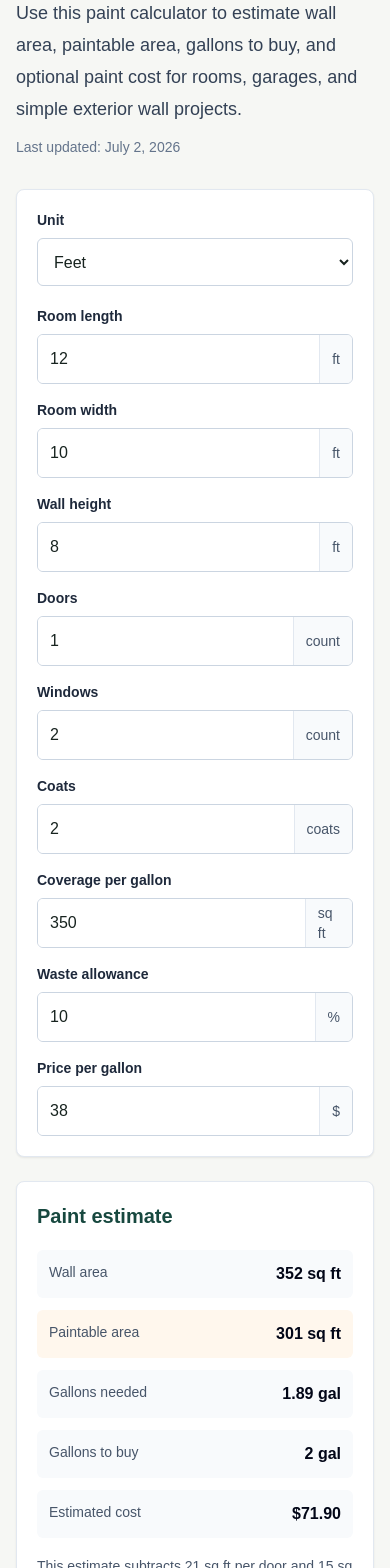
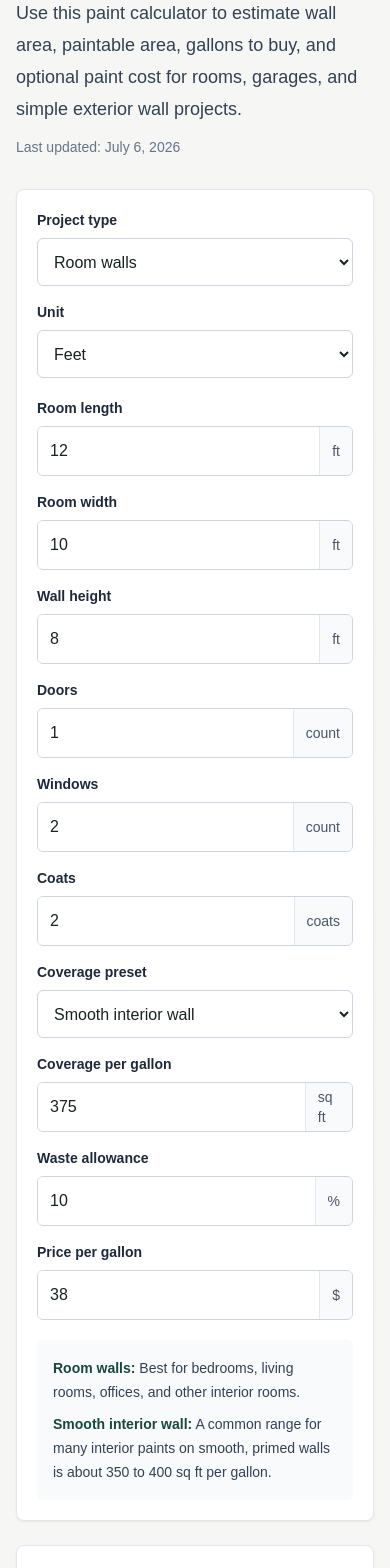
Before and after one commit to jazfox-cloud/YardAndHomeCalc, a Next.js app: page /paint-calculator in a window 390 px wide. Shown: the part 240-1808 px from the top of the page. Built offline with nearby package versions, Linux system fonts and the light colour scheme.

Commit message:
Enhance calculator guidance from GSC signals

```diff
--- a/app/concrete-calculator/page.tsx
+++ b/app/concrete-calculator/page.tsx
@@ -27,6 +27,10 @@ const faqs: FAQItem[] = [
   {
     question: "When should I order ready-mix instead of bags?",
     answer: "Bagged concrete can work for small projects. Larger slabs may be easier and more consistent with ready-mix delivery."
+  },
+  {
+    question: "Does this concrete calculator include delivery cost?",
+    answer: "No. The optional cost field estimates material cost by cubic yard only. Ready-mix delivery, short-load fees, tools, reinforcement, base material, and labor are not included."
   }
 ];
 
@@ -48,7 +52,7 @@ export default function ConcreteCalculatorPage() {
       <CalculatorIntro
         description="Use this concrete calculator to estimate volume, cubic yards, bag quantities, waste allowance, and optional cost for slabs, pads, walkways, and small pours."
         title="Concrete Calculator"
-        updated="June 23, 2026"
+        updated="July 6, 2026"
       />
       <ConcreteCalculator />
       <div className="mt-12 grid gap-10 lg:grid-cols-[1fr_320px]">
@@ -72,11 +76,27 @@ export default function ConcreteCalculatorPage() {
             </p>
           </section>
           <section>
+            <h2 className="text-2xl font-bold text-evergreen">Concrete cost estimate</h2>
+            <div className="mt-3 space-y-3 leading-7 text-slate-700">
+              <p>
+                The optional price field estimates concrete material cost by cubic yard. This
+                is useful for a quick slab budget, but it is not the same as a full delivered
+                ready-mix quote.
+              </p>
+              <p>
+                Bagged concrete costs are usually easier to compare by bag count. Ready-mix
+                quotes may include delivery, short-load fees, minimum order sizes, fuel
+                surcharges, and local taxes. Confirm those details before buying.
+              </p>
+            </div>
+          </section>
+          <section>
             <h2 className="text-2xl font-bold text-evergreen">Tips before buying</h2>
             <ul className="mt-3 list-disc space-y-2 pl-5 leading-7 text-slate-700">
               <li>Check local requirements for base preparation, reinforcement, and slab thickness.</li>
               <li>Confirm bag yield on the product label before purchasing.</li>
               <li>Plan mixing, placement, screeding, and finishing before concrete starts setting.</li>
+              <li>Ask ready-mix suppliers whether delivery, short-load fees, and taxes are included.</li>
             </ul>
           </section>
           <FAQ items={faqs} />
--- a/app/mulch-calculator/page.tsx
+++ b/app/mulch-calculator/page.tsx
@@ -27,6 +27,10 @@ const faqs: FAQItem[] = [
   {
     question: "Should I add extra mulch for waste?",
     answer: "A 5% to 10% extra allowance is useful for uneven beds, settling, edging, and measuring variation."
+  },
+  {
+    question: "Should I buy mulch by cubic feet or cubic yards?",
+    answer: "Bagged mulch is usually easier to compare by cubic feet, while bulk mulch is commonly sold by cubic yards. One cubic yard equals 27 cubic feet."
   }
 ];
 
@@ -48,7 +52,7 @@ export default function MulchCalculatorPage() {
       <CalculatorIntro
         description="Use this mulch calculator to estimate cubic feet, cubic yards, bag count, and optional material cost for garden beds, borders, and landscaping areas."
         title="Mulch Calculator"
-        updated="June 23, 2026"
+        updated="July 6, 2026"
       />
       <MulchCalculator />
       <div className="mt-12 grid gap-10 lg:grid-cols-[1fr_320px]">
@@ -72,11 +76,26 @@ export default function MulchCalculatorPage() {
             </p>
           </section>
           <section>
+            <h2 className="text-2xl font-bold text-evergreen">Cubic feet vs cubic yards</h2>
+            <div className="mt-3 space-y-3 leading-7 text-slate-700">
+              <p>
+                Mulch bags are often labeled in cubic feet, while bulk mulch from landscape
+                suppliers is usually priced by cubic yard. Use cubic feet when comparing bag
+                sizes, and cubic yards when ordering bulk delivery.
+              </p>
+              <p>
+                The key conversion is simple: 1 cubic yard = 27 cubic feet. For example, 54
+                cubic feet of mulch is 2 cubic yards before any waste allowance.
+              </p>
+            </div>
+          </section>
+          <section>
             <h2 className="text-2xl font-bold text-evergreen">Tips before buying</h2>
             <ul className="mt-3 list-disc space-y-2 pl-5 leading-7 text-slate-700">
               <li>Confirm whether your supplier sells mulch by bag, cubic foot, or cubic yard.</li>
               <li>Keep mulch thinner near stems, trunks, foundations, and hardscape edges.</li>
               <li>Add extra material for settling and uneven bed surfaces.</li>
+              <li>Compare bagged mulch by cubic feet, not just the number of bags.</li>
             </ul>
           </section>
           <FAQ items={faqs} />
--- a/app/paint-calculator/page.tsx
+++ b/app/paint-calculator/page.tsx
@@ -60,7 +60,7 @@ export default function PaintCalculatorPage() {
       <CalculatorIntro
         description="Use this paint calculator to estimate wall area, paintable area, gallons to buy, and optional paint cost for rooms, garages, and simple exterior wall projects."
         title="Paint Calculator"
-        updated="July 2, 2026"
+        updated="July 6, 2026"
       />
       <PaintCalculator />
       <div className="mt-12 grid gap-10 lg:grid-cols-[1fr_320px]">
--- a/app/sitemap.ts
+++ b/app/sitemap.ts
@@ -4,9 +4,9 @@ export const dynamic = "force-static";
 
 const routes = [
   { path: "", lastModified: "2026-06-23" },
-  { path: "/mulch-calculator", lastModified: "2026-06-23" },
-  { path: "/concrete-calculator", lastModified: "2026-06-23" },
-  { path: "/paint-calculator", lastModified: "2026-07-02" },
+  { path: "/mulch-calculator", lastModified: "2026-07-06" },
+  { path: "/concrete-calculator", lastModified: "2026-07-06" },
+  { path: "/paint-calculator", lastModified: "2026-07-06" },
   { path: "/about", lastModified: "2026-06-23" },
   { path: "/contact", lastModified: "2026-06-23" },
   { path: "/privacy", lastModified: "2026-06-23" },
--- a/components/calculators/PaintCalculator.tsx
+++ b/components/calculators/PaintCalculator.tsx
@@ -6,7 +6,63 @@ import { ResultCard } from "@/components/ResultCard";
 import { calculatePaint } from "@/lib/calculators/paint";
 import { formatCurrency, formatNumber } from "@/lib/format";
 
+type PaintProjectType = "room" | "garage" | "exterior";
+type CoveragePreset = "smooth-interior" | "unfinished-drywall" | "rough-exterior" | "brick-stucco" | "custom";
+
+const projectTypes: Record<PaintProjectType, { label: string; lengthLabel: string; widthLabel: string; heightLabel: string; note: string }> = {
+  room: {
+    label: "Room walls",
+    lengthLabel: "Room length",
+    widthLabel: "Room width",
+    heightLabel: "Wall height",
+    note: "Best for bedrooms, living rooms, offices, and other interior rooms."
+  },
+  garage: {
+    label: "Garage walls",
+    lengthLabel: "Garage length",
+    widthLabel: "Garage width",
+    heightLabel: "Wall height",
+    note: "Count the overhead garage door as an opening if you are not painting it."
+  },
+  exterior: {
+    label: "Exterior wall estimate",
+    lengthLabel: "House or wall length",
+    widthLabel: "House or wall width",
+    heightLabel: "Wall height",
+    note: "Use this for simple exterior wall areas. Complex siding, trim, gables, and porches may need a separate estimate."
+  }
+};
+
+const coveragePresets: Record<CoveragePreset, { label: string; coverage: number; note: string }> = {
+  "smooth-interior": {
+    label: "Smooth interior wall",
+    coverage: 375,
+    note: "A common range for many interior paints on smooth, primed walls is about 350 to 400 sq ft per gallon."
+  },
+  "unfinished-drywall": {
+    label: "Unfinished drywall",
+    coverage: 300,
+    note: "Raw or patched drywall usually absorbs more paint. Primer can improve final coat coverage."
+  },
+  "rough-exterior": {
+    label: "Rough exterior surface",
+    coverage: 250,
+    note: "Rough siding, weathered surfaces, and spray application can reduce coverage."
+  },
+  "brick-stucco": {
+    label: "Brick, masonry, or stucco",
+    coverage: 200,
+    note: "Porous masonry and stucco often need a more conservative coverage estimate."
+  },
+  custom: {
+    label: "Custom coverage",
+    coverage: 350,
+    note: "Use the exact coverage from your paint label when you have it."
+  }
+};
+
 export function PaintCalculator() {
+  const [projectType, setProjectType] = useState<PaintProjectType>("room");
   const [unit, setUnit] = useState<"feet" | "meters">("feet");
   const [length, setLength] = useState(12);
   const [width, setWidth] = useState(10);
@@ -14,9 +70,19 @@ export function PaintCalculator() {
   const [doors, setDoors] = useState(1);
   const [windows, setWindows] = useState(2);
   const [coats, setCoats] = useState(2);
-  const [coverage, setCoverage] = useState(350);
+  const [coverage, setCoverage] = useState(375);
+  const [coveragePreset, setCoveragePreset] = useState<CoveragePreset>("smooth-interior");
   const [waste, setWaste] = useState(10);
   const [price, setPrice] = useState(38);
+  const selectedProjectType = projectTypes[projectType];
+  const selectedCoveragePreset = coveragePresets[coveragePreset];
+
+  function handleCoveragePresetChange(value: CoveragePreset) {
+    setCoveragePreset(value);
+    if (value !== "custom") {
+      setCoverage(coveragePresets[value].coverage);
+    }
+  }
 
   const results = useMemo(() => {
     const roomLengthFeet = unit === "meters" ? length * 3.28084 : length;
@@ -39,10 +105,24 @@ export function PaintCalculator() {
   return (
     <div className="grid gap-6 lg:grid-cols-[1fr_380px]">
       <form className="rounded-lg border border-slate-200 bg-white p-5 shadow-panel">
-        <div className="mb-5">
-          <label className="mb-2 block text-sm font-semibold text-slate-800" htmlFor="paint-unit">
-            Unit
+        <div className="mb-5 grid gap-4 sm:grid-cols-2">
+          <label className="block" htmlFor="paint-project-type">
+            <span className="mb-2 block text-sm font-semibold text-slate-800">Project type</span>
+            <select
+              className="min-h-12 w-full rounded-md border border-slate-300 bg-white px-3 py-2"
+              id="paint-project-type"
+              onChange={(event) => setProjectType(event.target.value as PaintProjectType)}
+              value={projectType}
+            >
+              {Object.entries(projectTypes).map(([value, option]) => (
+                <option key={value} value={value}>
+                  {option.label}
+                </option>
+              ))}
+            </select>
           </label>
+          <label className="block" htmlFor="paint-unit">
+            <span className="mb-2 block text-sm font-semibold text-slate-800">Unit</span>
             <select
               className="min-h-12 w-full rounded-md border border-slate-300 bg-white px-3 py-2"
               id="paint-unit"
@@ -52,17 +132,41 @@ export function PaintCalculator() {
               <option value="feet">Feet</option>
               <option value="meters">Meters</option>
             </select>
+          </label>
         </div>
         <div className="grid gap-4 sm:grid-cols-2">
-          <Field id="paint-length" label="Room length" onChange={setLength} suffix={unit === "meters" ? "m" : "ft"} value={length} />
-          <Field id="paint-width" label="Room width" onChange={setWidth} suffix={unit === "meters" ? "m" : "ft"} value={width} />
-          <Field id="paint-height" label="Wall height" onChange={setHeight} suffix={unit === "meters" ? "m" : "ft"} value={height} />
+          <Field id="paint-length" label={selectedProjectType.lengthLabel} onChange={setLength} suffix={unit === "meters" ? "m" : "ft"} value={length} />
+          <Field id="paint-width" label={selectedProjectType.widthLabel} onChange={setWidth} suffix={unit === "meters" ? "m" : "ft"} value={width} />
+          <Field id="paint-height" label={selectedProjectType.heightLabel} onChange={setHeight} suffix={unit === "meters" ? "m" : "ft"} value={height} />
           <Field id="paint-doors" label="Doors" onChange={setDoors} step={1} suffix="count" value={doors} />
           <Field id="paint-windows" label="Windows" onChange={setWindows} step={1} suffix="count" value={windows} />
           <Field id="paint-coats" label="Coats" onChange={setCoats} step={1} suffix="coats" value={coats} />
+          <label className="block" htmlFor="paint-coverage-preset">
+            <span className="mb-2 block text-sm font-semibold text-slate-800">Coverage preset</span>
+            <select
+              className="min-h-12 w-full rounded-md border border-slate-300 bg-white px-3 py-2"
+              id="paint-coverage-preset"
+              onChange={(event) => handleCoveragePresetChange(event.target.value as CoveragePreset)}
+              value={coveragePreset}
+            >
+              {Object.entries(coveragePresets).map(([value, option]) => (
+                <option key={value} value={value}>
+                  {option.label}
+                </option>
+              ))}
+            </select>
+          </label>
           <Field id="paint-coverage" label="Coverage per gallon" onChange={setCoverage} step={10} suffix="sq ft" value={coverage} />
           <Field id="paint-waste" label="Waste allowance" onChange={setWaste} step={1} suffix="%" value={waste} />
           <Field id="paint-price" label="Price per gallon" onChange={setPrice} suffix="$" value={price} />
+        </div>
+        <div className="mt-5 rounded-md bg-slate-50 p-4 text-sm leading-6 text-slate-700">
+          <p>
+            <strong className="text-evergreen">{selectedProjectType.label}:</strong> {selectedProjectType.note}
+          </p>
+          <p className="mt-2">
+            <strong className="text-evergreen">{selectedCoveragePreset.label}:</strong> {selectedCoveragePreset.note}
+          </p>
         </div>
       </form>
       <ResultCard
@@ -71,7 +175,8 @@ export function PaintCalculator() {
           { label: "Wall area", value: `${formatNumber(results.wallArea)} sq ft` },
           { label: "Paintable area", value: `${formatNumber(results.paintableArea)} sq ft`, highlight: true },
           { label: "Gallons needed", value: `${formatNumber(results.gallons)} gal` },
-          { label: "Gallons to buy", value: `${Math.ceil(results.gallons)} gal` },
+          { label: "Recommended gallons to buy", value: `${Math.ceil(results.gallons)} gal` },
+          { label: "Coverage used", value: `${formatNumber(coverage, 0)} sq ft/gal` },
           { label: "Estimated cost", value: formatCurrency(results.estimatedCost) }
         ]}
         title="Paint estimate"
```
Lines whose indentation alone changed are shown as unchanged.
